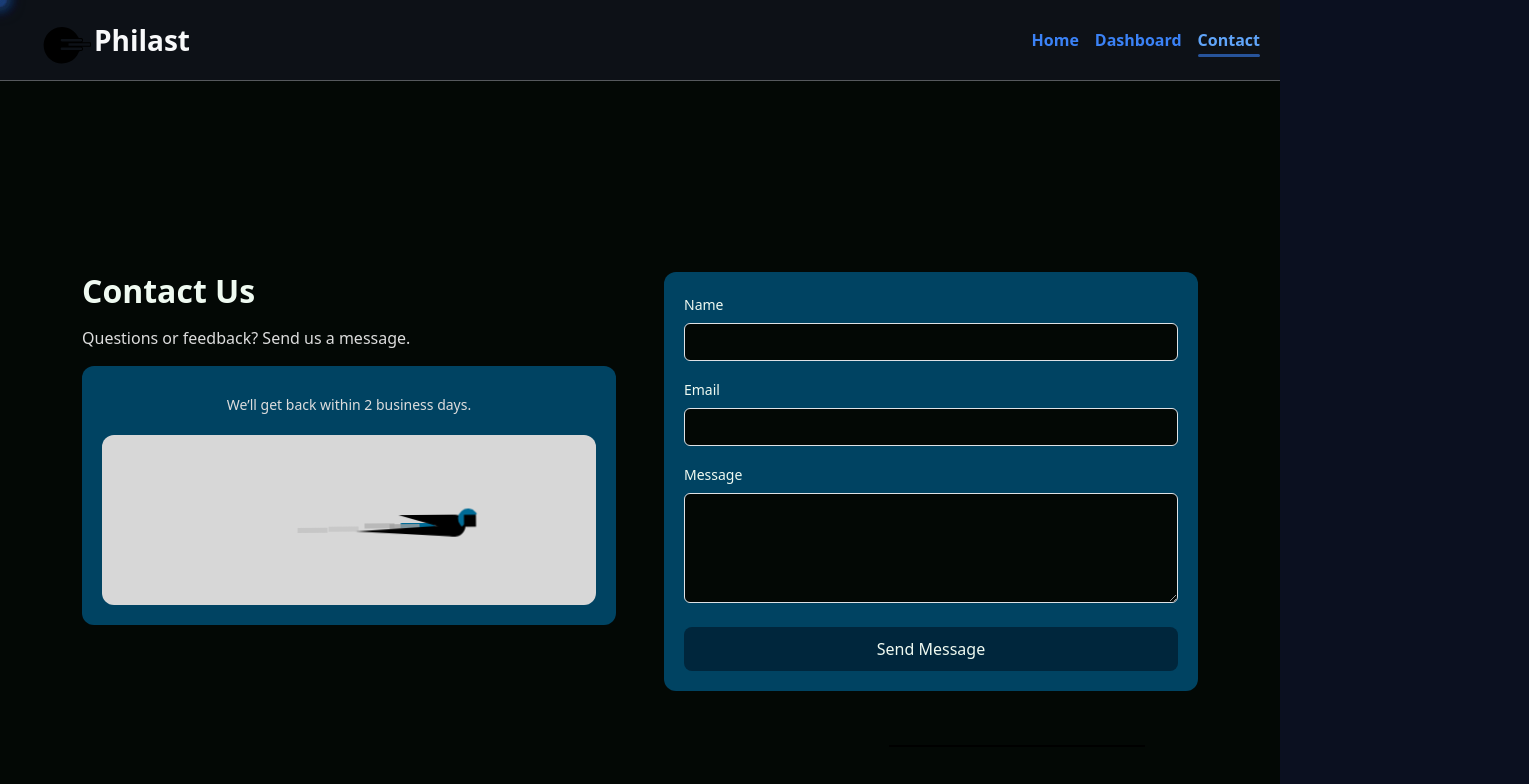
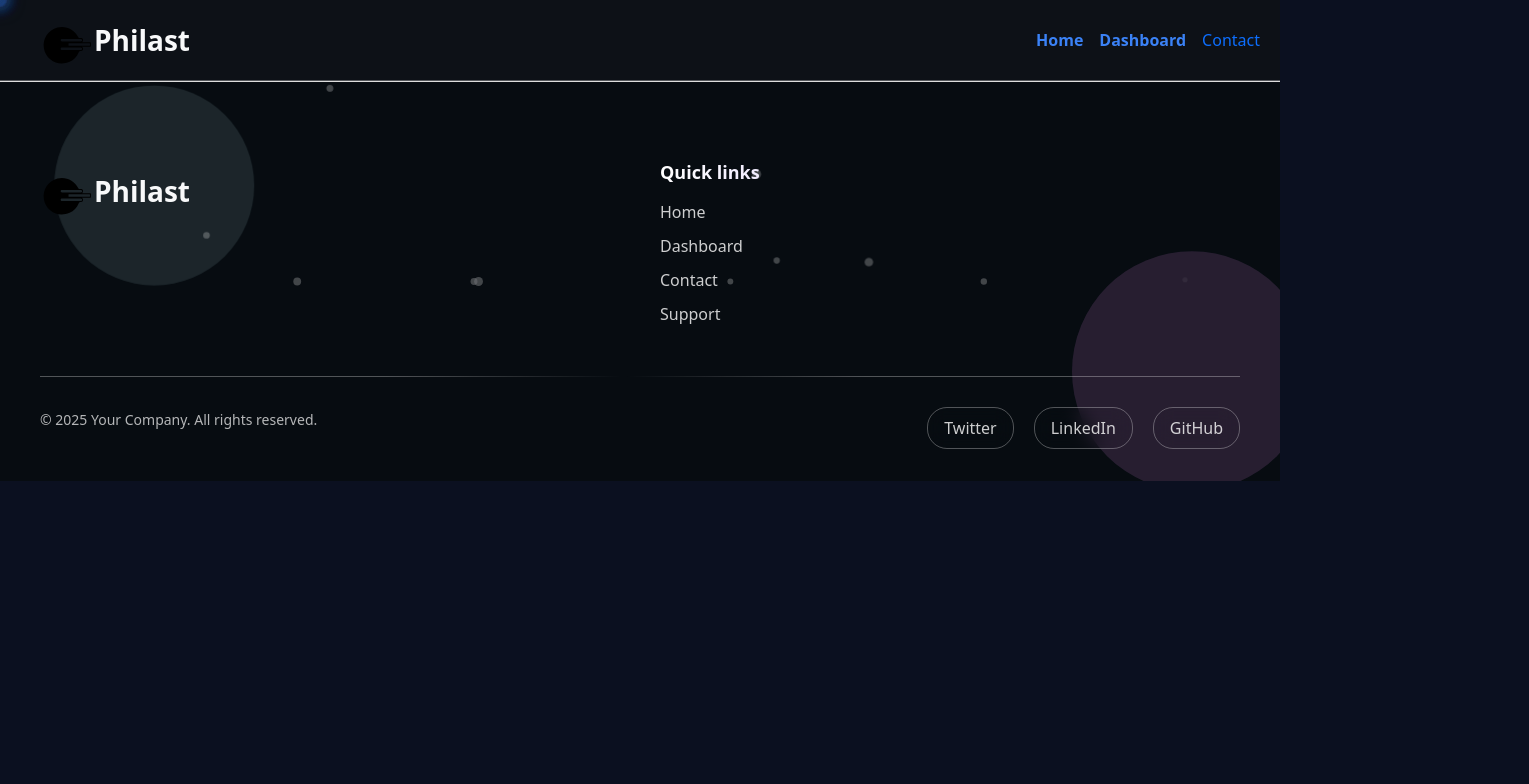
Before and after one commit to vivekmorigan-lgtm/Philast, a React (Vite) app: page /contact in a window 1280 px wide. Shown: the top 784 px of the page, 1529 px wide, since content can reach past the window. Built offline with nearby package versions, Linux system fonts and the light colour scheme.

Commit message:
deleted contact

```diff
--- a/src/App.jsx
+++ b/src/App.jsx
@@ -1,5 +1,5 @@
 import React, { Suspense, lazy, useState, useEffect } from "react";
-import { BrowserRouter as Router, Routes, Route } from "react-router-dom";
+import { BrowserRouter as Router, Routes, Route , Navigate} from "react-router-dom";
 import { AnimatePresence } from "framer-motion";
 import "bootstrap/dist/css/bootstrap.min.css";
 import "./Styles/App.css";
@@ -11,8 +11,6 @@ import PageTransition from "./components/PageTransition";
 
 const Landing = lazy(() => import("./components/Landing"));
 const Dashboard = lazy(() => import("./components/Dashboard"));
-const Contact = lazy(() => import("./components/Contact"));
-
 export default function App() {
   const [initialLoading, setInitialLoading] = useState(true);
 
@@ -39,7 +37,6 @@ export default function App() {
             <Routes>
               <Route path="/" element={<Landing />} />
               <Route path="/dashboard" element={<Dashboard />} />
-              <Route path="/contact" element={<Contact />} />
             </Routes>
           </AnimatePresence>
         </Suspense>
--- a/src/components/Contact.jsx
+++ /dev/null
@@ -1,379 +0,0 @@
-import React, { useState } from "react";
-import { motion } from "framer-motion";
-import styled from "styled-components";
-
-const StyledWrapper = styled.div`
-  .loader {
-    position: relative;
-    top: 30px;
-    left: 5px;
-    animation: speeder 0.4s linear infinite;
-    margin: 40px auto;
-    width: 200px;
-    height: 50px;
-  }
-  .loader > span {
-    height: 5px;
-    width: 35px;
-    background: #006b96ff;
-    position: absolute;
-    top: -2px;
-    right: 20px;
-    border-radius: 2px 10px 1px 0;
-  }
-  .base span {
-    position: absolute;
-    width: 0;
-    height: 0;
-    border-top: 6px solid transparent;
-    border-right: 100px solid #000;
-    border-bottom: 6px solid transparent;
-  }
-  .base span:before {
-    content: "";
-    height: 22px;
-    width: 22px;
-    border-radius: 50%;
-    background: #000;
-    position: absolute;
-    right: -110px;
-    top: -16px;
-  }
-  .base span:after {
-    content: "";
-    position: absolute;
-    width: 0;
-    height: 0;
-    border-top: 0 solid transparent;
-    border-right: 55px solid #000;
-    border-bottom: 16px solid transparent;
-    top: -16px;
-    right: -98px;
-  }
-  .face {
-    position: absolute;
-    height: 12px;
-    width: 20px;
-    background: #006b96ff;
-    border-radius: 20px 20px 0 0;
-    transform: rotate(-40deg);
-    right: -20px;
-    top: -15px;
-  }
-  .face:after {
-    content: "";
-    height: 12px;
-    width: 12px;
-    background: #000;
-    right: 4px;
-    top: 7px;
-    position: absolute;
-    transform: rotate(40deg);
-    transform-origin: 50% 50%;
-    border-radius: 0 0 0 2px;
-  }
-  .loader > span > span {
-    width: 30px;
-    height: 5px;
-    background: #a0a0a0ff;
-    position: absolute;
-    animation: fazer1 0.2s linear infinite;
-  }
-  .loader > span > span:nth-child(2) {
-    top: 3px;
-    animation: fazer2 0.4s linear infinite;
-  }
-  .loader > span > span:nth-child(3) {
-    top: 1px;
-    animation: fazer3 0.4s linear infinite;
-    animation-delay: -1s;
-  }
-  .loader > span > span:nth-child(4) {
-    top: 4px;
-    animation: fazer4 1s linear infinite;
-    animation-delay: -1s;
-  }
-  @keyframes fazer1 {
-    0% {
-      left: 0;
-    }
-    100% {
-      left: -80px;
-      opacity: 0;
-    }
-  }
-  @keyframes fazer2 {
-    0% {
-      left: 0;
-    }
-    100% {
-      left: -100px;
-      opacity: 0;
-    }
-  }
-  @keyframes fazer3 {
-    0% {
-      left: 0;
-    }
-    100% {
-      left: -50px;
-      opacity: 0;
-    }
-  }
-  @keyframes fazer4 {
-    0% {
-      left: 0;
-    }
-    100% {
-      left: -150px;
-      opacity: 0;
-    }
-  }
-  @keyframes speeder {
-    0% {
-      transform: translate(2px, 1px) rotate(0deg);
-    }
-    10% {
-      transform: translate(-1px, -3px) rotate(-1deg);
-    }
-    20% {
-      transform: translate(-2px, 0px) rotate(1deg);
-    }
-    30% {
-      transform: translate(1px, 2px) rotate(0deg);
-    }
-    40% {
-      transform: translate(1px, -1px) rotate(1deg);
-    }
-    50% {
-      transform: translate(-1px, 3px) rotate(-1deg);
-    }
-    60% {
-      transform: translate(-1px, 1px) rotate(0deg);
-    }
-    70% {
-      transform: translate(3px, 1px) rotate(-1deg);
-    }
-    80% {
-      transform: translate(-2px, -1px) rotate(1deg);
-    }
-    90% {
-      transform: translate(2px, 1px) rotate(0deg);
-    }
-    100% {
-      transform: translate(1px, -2px) rotate(-1deg);
-    }
-  }
-  .longfazers {
-    position: absolute;
-    width: 100%;
-    height: 100%;
-  }
-  .longfazers span {
-    position: absolute;
-    height: 2px;
-    width: 20%;
-    background: #000;
-  }
-  .longfazers span:nth-child(1) {
-    top: 20%;
-    animation: lf 0.6s linear infinite;
-    animation-delay: -5s;
-  }
-  .longfazers span:nth-child(2) {
-    top: 40%;
-    animation: lf2 0.8s linear infinite;
-    animation-delay: -1s;
-  }
-  .longfazers span:nth-child(3) {
-    top: 60%;
-    animation: lf3 0.6s linear infinite;
-  }
-  .longfazers span:nth-child(4) {
-    top: 80%;
-    animation: lf4 0.5s linear infinite;
-    animation-delay: -3s;
-  }
-  @keyframes lf,
-    lf2,
-    lf3,
-    lf4 {
-    0% {
-      left: 200%;
-    }
-    100% {
-      left: -200%;
-      opacity: 0;
-    }
-  }
-`;
-
-const BG = "#030805ff";
-const ACCENT = "#00263cff";
-const ACCENT_DARK = "#004362ff";
-const LIGHT = "#effaf1";
-
-
-export default function Contact() {
-  const [sending, setSending] = useState(false);
-  const [statusMsg, setStatusMsg] = useState("");
-  const [statusOK, setStatusOK] = useState(false);
-
-  const handleSubmit = async (e) => {
-    e.preventDefault();
-    setSending(true);
-    setStatusMsg("");
-    setStatusOK(false);
-    const data = new FormData(e.target);
-    try {
-      const resp = await fetch("https://formspree.io/f/myznnlqp", {
-        method: "POST",
-        body: data,
-        headers: { Accept: "application/json" },
-      });
-      const json = await resp.json();
-      if (resp.ok) {
-        setStatusMsg("Message sent! Thanks — we'll reply soon.");
-        setStatusOK(true);
-        e.target.reset();
-      } else setStatusMsg("Failed to send message.");
-    } catch {
-      setStatusMsg("Network error. Try again later.");
-    } finally {
-      setSending(false);
-    }
-  };
-
-  return (
-    <div
-      style={{ height: "100vh", background: BG, color: LIGHT }}
-      className="d-flex align-items-center p-2"
-    >
-      <div className="container">
-        <div className="row gx-5">
-          <div className="col-lg-6">
-            <h2 className="fw-bold mb-3">Contact Us</h2>
-            <p style={{ color: "#ddd" }}>
-              Questions or feedback? Send us a message.
-            </p>
-            <div
-              style={{
-                background: ACCENT_DARK,
-                padding: 20,
-                borderRadius: 12,
-                textAlign: "center",
-              }}
-            >
-              <div className="small mt-2" style={{ color: "#ddd" }}>
-                We’ll get back within 2 business days.
-              </div>
-              <div
-                style={{
-                  background: "#d7d7d7ff",
-                  borderRadius: "12px",
-                  padding: "20px",
-                  marginTop: "20px",
-                  display: "flex",
-                  justifyContent: "center",
-                  alignItems: "center",
-                }}
-              >
-                <StyledWrapper>
-                  <div className="loader">
-                    <span>
-                      <span />
-                      <span />
-                      <span />
-                      <span />
-                    </span>
-                    <div className="base">
-                      <span />
-                      <div className="face" />
-                    </div>
-                  </div>
-                  <div className="longfazers">
-                    <span />
-                    <span />
-                    <span />
-                    <span />
-                  </div>
-                </StyledWrapper>
-              </div>
-            </div>
-          </div>
-
-          {/* Right side form */}
-          <div className="col-lg-6 mt-4 mt-lg-0">
-            <form
-              onSubmit={handleSubmit}
-              style={{ background: ACCENT_DARK, padding: 20, borderRadius: 12 }}
-            >
-              <div className="mb-3">
-                <label className="form-label small">Name</label>
-                <input
-                  name="name"
-                  required
-                  className="form-control"
-                  style={{ background: BG, color: LIGHT }}
-                />
-              </div>
-              <div className="mb-3">
-                <label className="form-label small">Email</label>
-                <input
-                  name="email"
-                  type="email"
-                  required
-                  className="form-control"
-                  style={{ background: BG, color: LIGHT }}
-                />
-              </div>
-              <div className="mb-3">
-                <label className="form-label small">Message</label>
-                <textarea
-                  name="message"
-                  required
-                  rows="4"
-                  className="form-control"
-                  style={{ background: BG, color: LIGHT }}
-                />
-              </div>
-
-              <motion.button
-                whileHover={{ scale: 1.05 }}
-                whileTap={{ scale: 0.95 }}
-                disabled={sending}
-                type="submit"
-                className="btn w-100 mt-2"
-                style={{
-                  background: sending ? ACCENT_DARK : ACCENT,
-                  color: LIGHT,
-                  border: "none",
-                  borderRadius: 8,
-                  padding: "10px 0",
-                  transition: "all 0.3s",
-                  cursor: sending ? "not-allowed" : "pointer",
-                }}
-              >
-                {sending ? "Sending..." : "Send Message"}
-              </motion.button>
-
-              {statusMsg && (
-                <motion.div
-                  initial={{ opacity: 0, y: 10 }}
-                  animate={{ opacity: 1, y: 0 }}
-                  className="mt-3 small"
-                  style={{
-                    color: statusOK ? "#8efca4" : "#f57c7c",
-                    textAlign: "center",
-                  }}
-                >
-                  {statusMsg}
-                </motion.div>
-              )}
-            </form>
-          </div>
-        </div>
-      </div>
-    </div>
-  );
-}
--- a/src/components/Landing.jsx
+++ b/src/components/Landing.jsx
@@ -46,7 +46,7 @@ export default function Landing() {
                 whileTap={{ scale: 0.98 }}
               >
                 <Link
-                to="/contact"
+                to="https://www.google.com"
                   className={`${landstyle.btn2} btn btn-outline-light btn-lg`}
                 >
                   Contact
--- a/src/components/Navbar.jsx
+++ b/src/components/Navbar.jsx
@@ -54,11 +54,8 @@ export default function Navbar() {
               </li>
               <li className="nav-item">
                 <NavLink
-                to="/Contact"
-                className={({ isActive }) =>
-                  isActive ? `${style.link} ${style.active}` : style.link
-                }
-                onClick={() => setOpen(false)}
+                  to="https://www.google.com"
+                  style={{textDecoration : 'none'}}
                   >
                   Contact
                 </NavLink>
```
Lines whose indentation alone changed are shown as unchanged.
